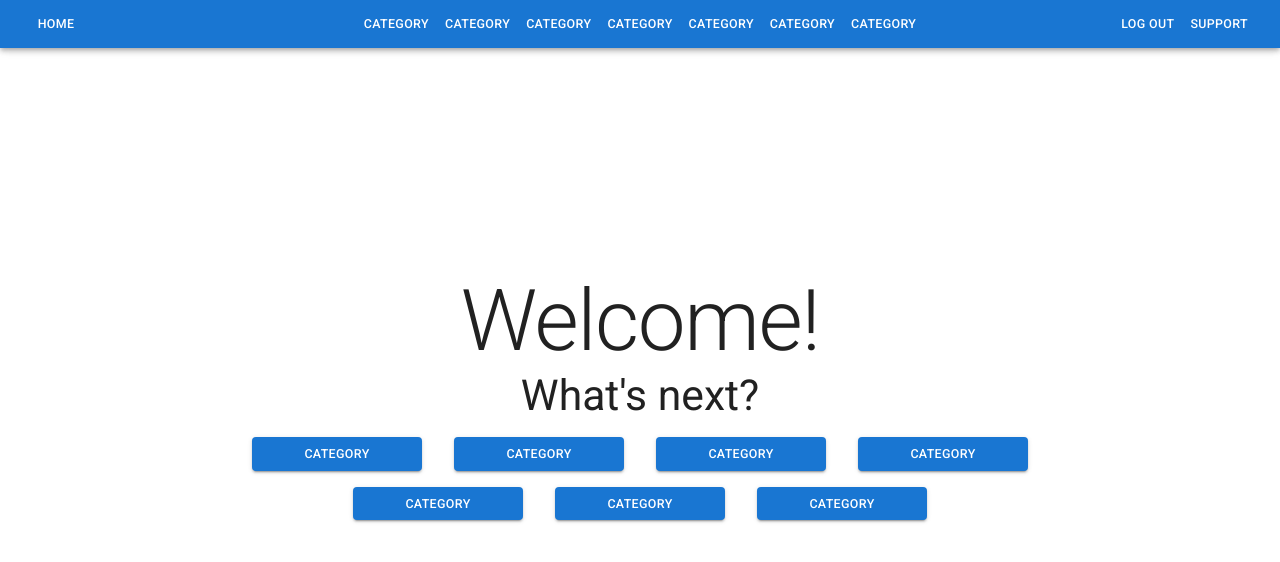
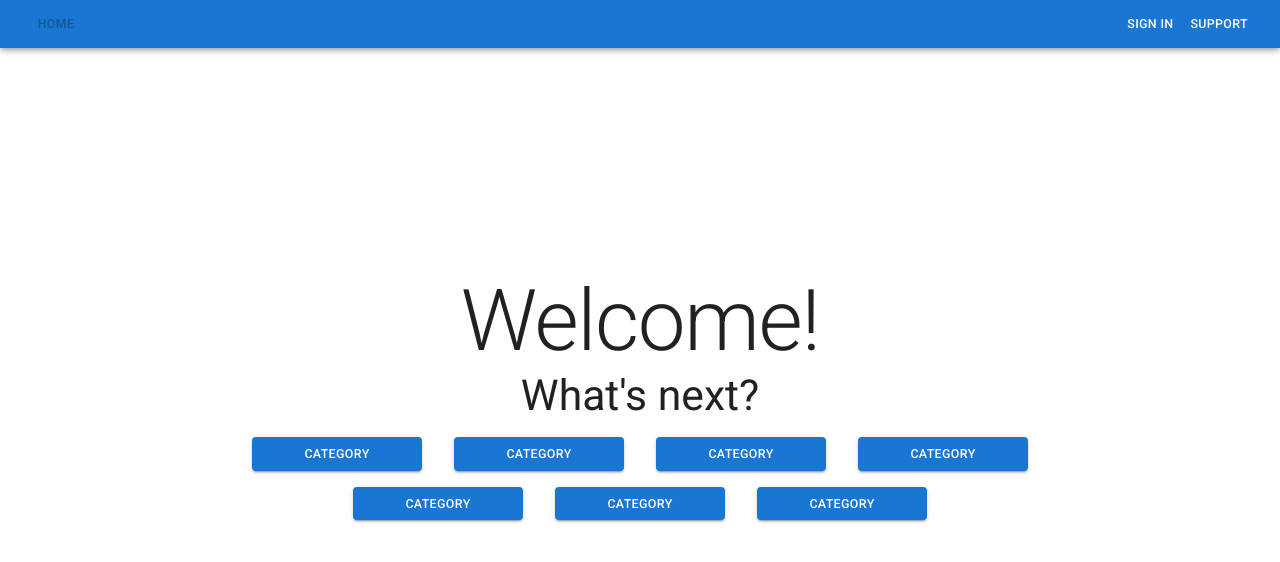
Before and after one commit to moderator-hub/nextjs-panel, a Next.js app: page / in a window 1280 px wide. Shown: the top 562 px of the page. Built offline with nearby package versions, Linux system fonts and the light colour scheme.

Commit message:
feat: two types of header & hrefs

```diff
--- a/components/common/header.tsx
+++ b/components/common/header.tsx
@@ -1,23 +1,68 @@
 import { AppBar, Button, Stack, Toolbar } from "@mui/material"
 import { useRouter } from "next/router"
 import { privileges } from "../../data/static"
+import { Link } from "./navigation"
 
-export default function Header() {
+interface HeaderItemProps {
+  href: string;
+  text: string;
+  path?: string;
+}
+
+interface HeaderButtonProps {
+  text: string;
+  disabled?: boolean;
+}
+
+function HeaderButton({ text, disabled }: HeaderButtonProps) {
+  return <Button disabled={disabled} sx={{ color: "common.white" }}>{text.toUpperCase()}</Button>
+}
+
+function HeaderItem({ href, text, path }: HeaderItemProps) {
+  return <Link href={href}><HeaderButton text={text} disabled={href === path} /></Link>
+}
+
+function AuthorizedHeader() {
   const router = useRouter()
-  console.log(router.asPath)
+  const path: string = router.asPath
 
   return <AppBar position="fixed" enableColorOnDark>
     <Toolbar variant="dense">
       <Stack direction="row" sx={{ width: "25%" }}>
-      <Button color="inherit">HOME</Button>
+        <HeaderItem href="/" path={path} text="home" />
       </Stack>
       <Stack direction="row" sx={{ width: "50%", justifyContent: "center" }}>
-      {privileges.map((item, key) => <Button key={key} color="inherit">{item}</Button>)}
+        {router.asPath !== "/" && privileges.map((item, key) =>
+          <HeaderItem text={item} key={key} href={`/category/${key}`} path={path} />
+        )}
       </Stack>
       <Stack direction="row-reverse" sx={{ width: "25%" }}>
-      <Button color="inherit">SUPPORT</Button>
-      <Button color="inherit">LOG OUT</Button>
+        <HeaderItem text="support" href="/support" path={path} />
+        <HeaderButton text="log out" />
       </Stack>
     </Toolbar>
   </AppBar>
 }
+
+function OutsiderHeader() {
+  const router = useRouter()
+  const path: string = router.asPath
+
+  return <AppBar position="fixed" enableColorOnDark>
+    <Toolbar variant="dense">
+      <Stack direction="row" sx={{ width: "50%" }}>
+        <HeaderItem href="/" path={path} text="home" />
+      </Stack>
+      <Stack direction="row-reverse" sx={{ width: "50%" }}>
+        <HeaderItem text="support" href="/support" path={path} />
+        <HeaderItem text="sign in" href="/signin" path={path} />
+      </Stack>
+    </Toolbar>
+  </AppBar>
+}
+
+export default function Header() {
+  const loggedIn: boolean = false
+
+  return loggedIn ? <AuthorizedHeader /> : <OutsiderHeader />
+}
--- /dev/null
+++ b/components/common/navigation.tsx
@@ -0,0 +1,36 @@
+import { Link as MUILink } from "@mui/material"
+import NextLink from "next/link"
+import { CSSProperties, forwardRef, ReactChild } from "react"
+
+interface LinkProps {
+  href: string;
+  style?: CSSProperties;
+  children?: ReactChild | ReactChild[];
+}
+
+export function BaseLink({ href, style, children, ...props }: LinkProps) {
+  return <MUILink
+    href={href}
+    underline="hover"
+    style={{ cursor: "pointer", ...style }}
+    {...props}
+  >{children}</MUILink>
+}
+
+export function Link({ href, children, style, ...other }: LinkProps) {
+  const LinkInner = forwardRef<any, any>(({ onClick, href }, ref) => {
+    return <MUILink
+      ref={ref}
+      href={href}
+      onClick={onClick}
+      underline="hover"
+      style={{ cursor: "pointer", ...style }}
+      {...other}
+    >{children}</MUILink>
+  })
+  LinkInner.displayName = "LinkInner"
+
+  return <NextLink href={href} passHref>
+    <LinkInner />
+  </NextLink>
+}
```
Lines whose indentation alone changed are shown as unchanged.
